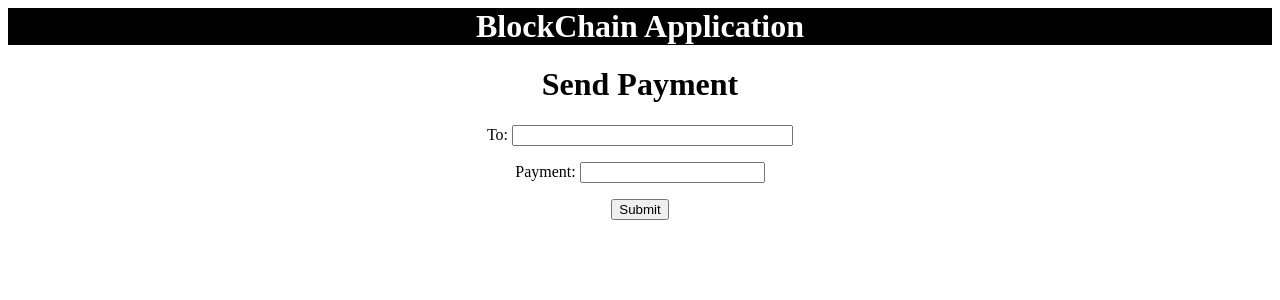
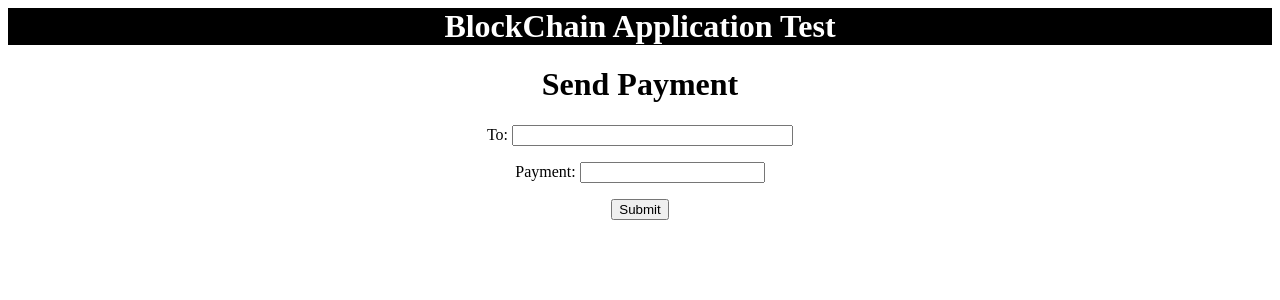
Before and after one commit to sidharthpa/GitLabCI-Test, a Flask app: page /send_payment in a window 1280 px wide. Shown: the top 300 px of the page. Run offline with Flask 2, Linux system fonts and the light colour scheme.

Commit message:
Update base.html

```diff
--- a/app/templates/base.html
+++ b/app/templates/base.html
@@ -7,7 +7,7 @@
 		{% endif %}
 	</head>
 	<body>
-		<h1 style='text-align:center; color:white; background:black; width:100%;' >BlockChain Application</h1>
+		<h1 style='text-align:center; color:white; background:black; width:100%;' >BlockChain Application Test</h1>
 		{% if user %}
 		<div>
 			<p style='float:right; border:1px solid black; ' ><strong>ID</strong>: {{ user }} </p>
```
